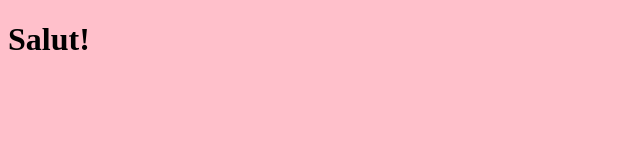
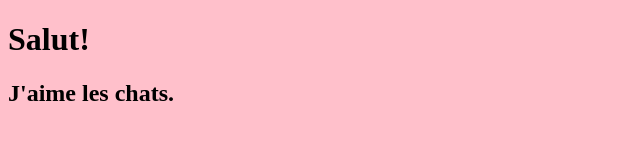
Before and after one commit to bleeker85/exemple_gitt, a plain HTML site: page index.html in a window 1280 px wide. Shown: the whole page, without its empty margins (0-640 px from the left). Drawn offline with Linux system fonts and the light colour scheme.

Commit message:
added h2

```diff
--- a/index.html
+++ b/index.html
@@ -9,5 +9,6 @@
 </head>
 <body>
     <h1>Salut!</h1>
+    <h2>J'aime les chats.</h2>
 </body>
 </html>
```
